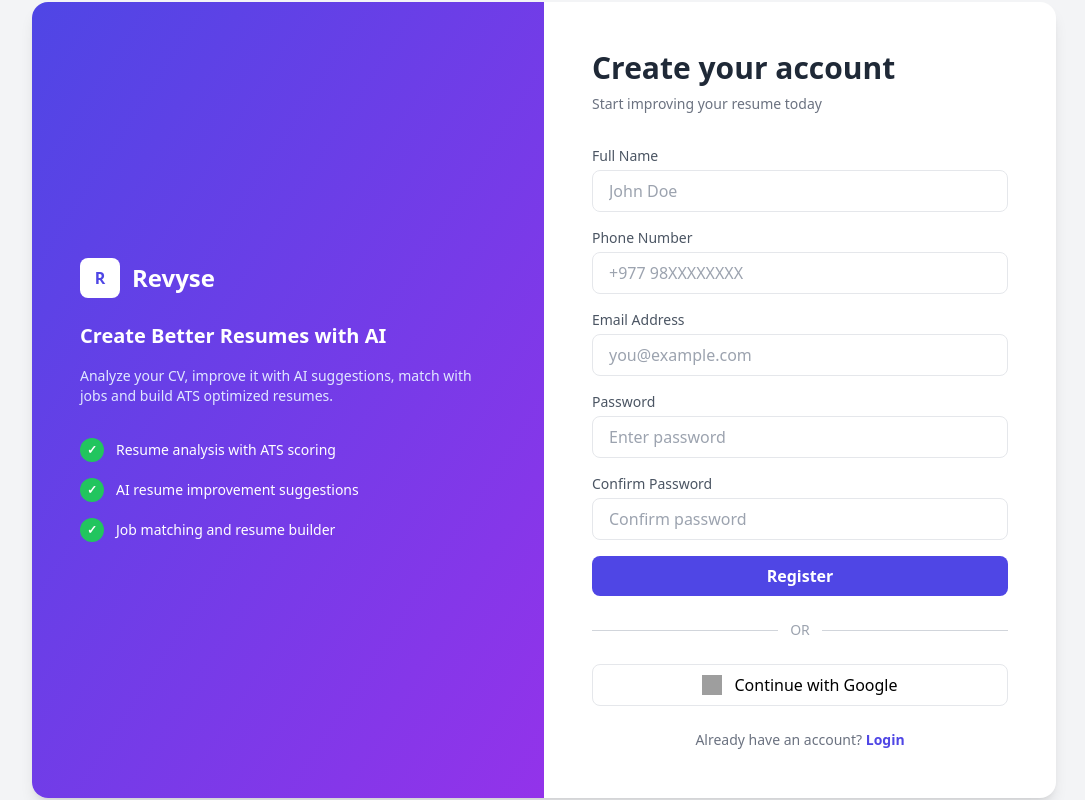
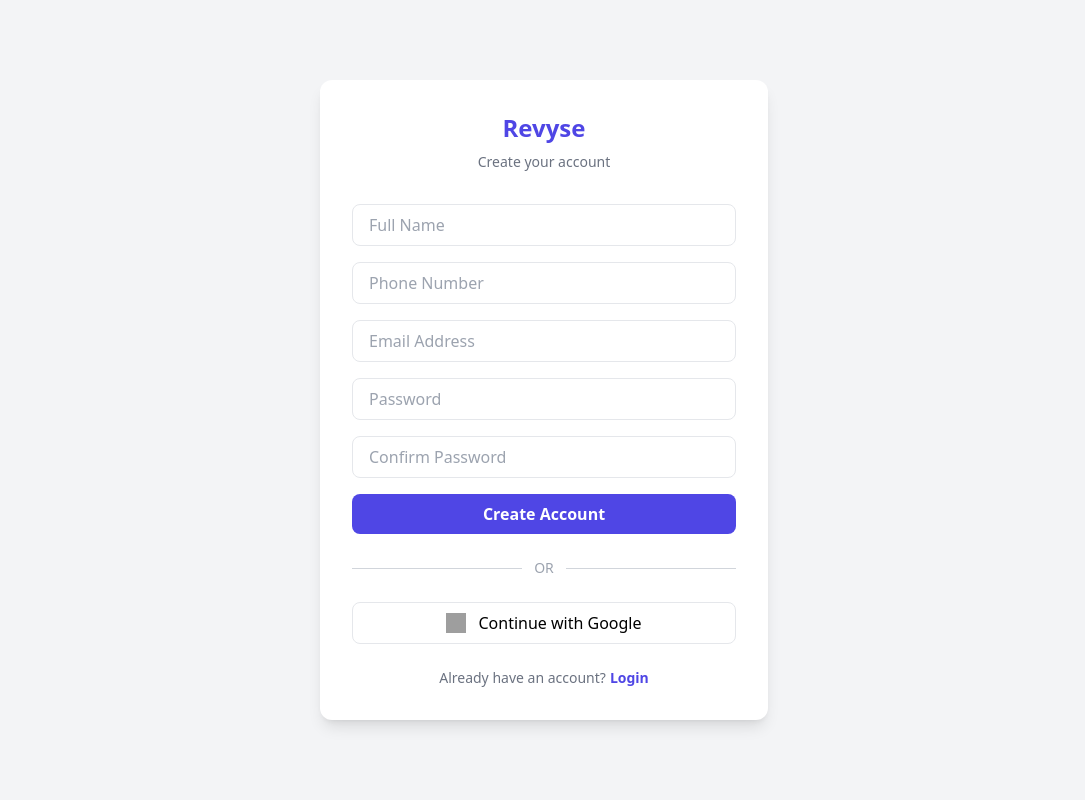
Before and after one commit to PrajjwalNakarmi/Revyse, a React (Vite) app in the folder Revyse/: page /register in a window 1280 px wide. Shown: the whole page, without its empty margins (96-1181 px from the left). Built offline with nearby package versions, Linux system fonts and the light colour scheme; grey boxes are pictures that could not be loaded.

Commit message:
"Adding google authentication for register"

```diff
--- a/Revyse/package.json
+++ b/Revyse/package.json
@@ -10,6 +10,7 @@
     "preview": "vite preview"
   },
   "dependencies": {
+    "firebase": "^12.10.0",
     "html2pdf.js": "^0.14.0",
     "react": "^19.2.0",
     "react-dom": "^19.2.0",
--- a/Revyse/src/pages/Register.jsx
+++ b/Revyse/src/pages/Register.jsx
@@ -2,26 +2,31 @@ import { useState } from "react";
 import { useNavigate, Link } from "react-router-dom";
 import { registerUser } from "../services/authService";
 
+import { auth, googleProvider } from "../services/firebase";
+import { signInWithPopup } from "firebase/auth";
+
 export default function Register() {
+
   const navigate = useNavigate();
 
-  const [name, setName] = useState("");
-  const [phone, setPhone] = useState("");
-  const [email, setEmail] = useState("");
-  const [password, setPassword] = useState("");
-  const [confirmPassword, setConfirmPassword] = useState("");
-
-  const [error, setError] = useState("");
+  const [name,setName] = useState("");
+  const [phone,setPhone] = useState("");
+  const [email,setEmail] = useState("");
+  const [password,setPassword] = useState("");
+  const [confirmPassword,setConfirmPassword] = useState("");
+  const [error,setError] = useState("");
 
   const handleSubmit = async (e) => {
+
     e.preventDefault();
 
-    if (password !== confirmPassword) {
+    if(password !== confirmPassword){
       setError("Passwords do not match");
       return;
     }
 
-    try {
+    try{
+
       await registerUser({
         name,
         email,
@@ -31,212 +36,164 @@ export default function Register() {
 
       navigate("/login");
 
-    } catch (err) {
+    }catch(err){
       setError(err.message);
     }
   };
 
-  const handleGoogleRegister = () => {
-    alert("Google registration not implemented yet");
+
+  const handleGoogleRegister = async () => {
+
+    try{
+
+      const result = await signInWithPopup(auth, googleProvider);
+
+      const user = result.user;
+
+      const newUser = {
+        id:user.uid,
+        name:user.displayName,
+        email:user.email
       };
 
+      localStorage.setItem("user", JSON.stringify(newUser));
+
+      navigate("/dashboard");
+
+    }catch(err){
+      setError("Google sign in failed");
+    }
+  };
+
+
   return (
+
     <div className="min-h-screen flex items-center justify-center bg-gray-100 px-4">
 
-      <div className="grid grid-cols-1 md:grid-cols-2 max-w-5xl w-full bg-white rounded-2xl shadow-lg overflow-hidden">
+      <div className="w-full max-w-md bg-white shadow-lg rounded-xl p-8">
 
-        {/* LEFT SIDE */}
+        <div className="text-center mb-8">
 
-        <div className="hidden md:flex flex-col justify-center px-12 py-16 bg-gradient-to-br from-indigo-600 to-purple-600 text-white">
+          <h1 className="text-2xl font-bold text-indigo-600">
+            Revyse
+          </h1>
 
-          <div className="flex items-center gap-3 mb-6">
-            <div className="w-10 h-10 flex items-center justify-center bg-white text-indigo-600 rounded-lg font-bold">
-              R
-            </div>
-            <h1 className="text-2xl font-bold">Revyse</h1>
-          </div>
-
-          <h2 className="text-xl font-semibold mb-4">
-            Create Better Resumes with AI
-          </h2>
-
-          <p className="text-sm text-indigo-100 mb-8">
-            Analyze your CV, improve it with AI suggestions, match with jobs and
-            build ATS optimized resumes.
+          <p className="text-gray-500 text-sm mt-2">
+            Create your account
           </p>
-
-          <ul className="space-y-4 text-sm">
-
-            <li className="flex items-center gap-3">
-              <span className="w-6 h-6 flex items-center justify-center bg-green-500 rounded-full text-xs font-bold">
-                ✓
-              </span>
-              Resume analysis with ATS scoring
-            </li>
-
-            <li className="flex items-center gap-3">
-              <span className="w-6 h-6 flex items-center justify-center bg-green-500 rounded-full text-xs font-bold">
-                ✓
-              </span>
-              AI resume improvement suggestions
-            </li>
-
-            <li className="flex items-center gap-3">
-              <span className="w-6 h-6 flex items-center justify-center bg-green-500 rounded-full text-xs font-bold">
-                ✓
-              </span>
-              Job matching and resume builder
-            </li>
-
-          </ul>
 
         </div>
 
 
-        {/* RIGHT FORM */}
+        {error && (
+          <p className="text-red-500 text-sm mb-4 text-center">
+            {error}
+          </p>
+        )}
 
-        <div className="px-8 py-12 md:px-12 flex flex-col justify-center">
-
-          <h2 className="text-3xl font-bold text-gray-800 mb-2">
-            Create your account
-          </h2>
-
-          <p className="text-sm text-gray-500 mb-8">
-            Start improving your resume today
-          </p>
-
-          {error && (
-            <p className="text-red-500 text-sm mb-4">{error}</p>
-          )}
 
         <form onSubmit={handleSubmit} className="space-y-4">
 
-            <div>
-              <label className="block text-sm font-medium text-gray-600 mb-1">
-                Full Name
-              </label>
-
           <input
             type="text"
-                placeholder="John Doe"
+            placeholder="Full Name"
             className="w-full px-4 py-2 border rounded-lg focus:ring-2 focus:ring-indigo-500"
             value={name}
-                onChange={(e) => setName(e.target.value)}
+            onChange={(e)=>setName(e.target.value)}
             required
           />
-            </div>
 
-
-            <div>
-              <label className="block text-sm font-medium text-gray-600 mb-1">
-                Phone Number
-              </label>
 
           <input
             type="tel"
-                placeholder="+977 98XXXXXXXX"
+            placeholder="Phone Number"
             className="w-full px-4 py-2 border rounded-lg focus:ring-2 focus:ring-indigo-500"
             value={phone}
-                onChange={(e) => setPhone(e.target.value)}
+            onChange={(e)=>setPhone(e.target.value)}
             required
           />
-            </div>
 
-
-            <div>
-              <label className="block text-sm font-medium text-gray-600 mb-1">
-                Email Address
-              </label>
 
           <input
             type="email"
-                placeholder="you@example.com"
+            placeholder="Email Address"
             className="w-full px-4 py-2 border rounded-lg focus:ring-2 focus:ring-indigo-500"
             value={email}
-                onChange={(e) => setEmail(e.target.value)}
+            onChange={(e)=>setEmail(e.target.value)}
             required
           />
-            </div>
 
-
-            <div>
-              <label className="block text-sm font-medium text-gray-600 mb-1">
-                Password
-              </label>
 
           <input
             type="password"
-                placeholder="Enter password"
+            placeholder="Password"
             className="w-full px-4 py-2 border rounded-lg focus:ring-2 focus:ring-indigo-500"
             value={password}
-                onChange={(e) => setPassword(e.target.value)}
+            onChange={(e)=>setPassword(e.target.value)}
             required
           />
-            </div>
 
-
-            <div>
-              <label className="block text-sm font-medium text-gray-600 mb-1">
-                Confirm Password
-              </label>
 
           <input
             type="password"
-                placeholder="Confirm password"
+            placeholder="Confirm Password"
             className="w-full px-4 py-2 border rounded-lg focus:ring-2 focus:ring-indigo-500"
             value={confirmPassword}
-                onChange={(e) => setConfirmPassword(e.target.value)}
+            onChange={(e)=>setConfirmPassword(e.target.value)}
             required
           />
-            </div>
 
 
           <button
             type="submit"
             className="w-full bg-indigo-600 text-white py-2 rounded-lg font-semibold hover:bg-indigo-700 transition"
           >
-              Register
+            Create Account
           </button>
 
         </form>
 
 
-          {/* Divider */}
+        <div className="flex items-center my-6">
 
-          <div className="flex items-center my-6">
           <div className="flex-1 h-px bg-gray-300"></div>
           <span className="px-3 text-sm text-gray-400">OR</span>
           <div className="flex-1 h-px bg-gray-300"></div>
+
         </div>
 
-
-          {/* Google Register */}
 
         <button
           onClick={handleGoogleRegister}
           className="w-full border py-2 rounded-lg flex items-center justify-center gap-3 hover:bg-gray-50 transition"
         >
+
           <img
             src="https://www.svgrepo.com/show/475656/google-color.svg"
-              alt="Google"
+            alt="google"
             className="w-5 h-5"
           />
+
           Continue with Google
+
         </button>
 
 
         <p className="text-sm text-gray-500 mt-6 text-center">
-            Already have an account?{" "}
+
+          Already have an account?
+
           <Link
             to="/login"
-              className="text-indigo-600 font-semibold hover:underline"
+            className="text-indigo-600 font-semibold ml-1"
           >
             Login
           </Link>
+
         </p>
 
       </div>
-      </div>
+
     </div>
   );
 }
--- /dev/null
+++ b/Revyse/src/services/firebase.js
@@ -0,0 +1,17 @@
+import { initializeApp } from "firebase/app";
+import { getAuth, GoogleAuthProvider } from "firebase/auth";
+
+const firebaseConfig = {
+  apiKey: "AIzaSyBVAAYUh7hudjgVEFavU7mUROtaLLoaQb0",
+  authDomain: "revyse-882f6.firebaseapp.com",
+  projectId: "revyse-882f6",
+  storageBucket: "revyse-882f6.firebasestorage.app",
+  messagingSenderId: "570755482991",
+  appId: "1:570755482991:web:d0eb2d5b6840f5a65fd49a",
+  measurementId: "G-MW40DZ76JW"
+};
+
+const app = initializeApp(firebaseConfig);
+
+export const auth = getAuth(app);
+export const googleProvider = new GoogleAuthProvider();
```
Also changed, not shown: 1 other file (tests, documents, lock files or other folders). Lines whose indentation alone changed are shown as unchanged.
